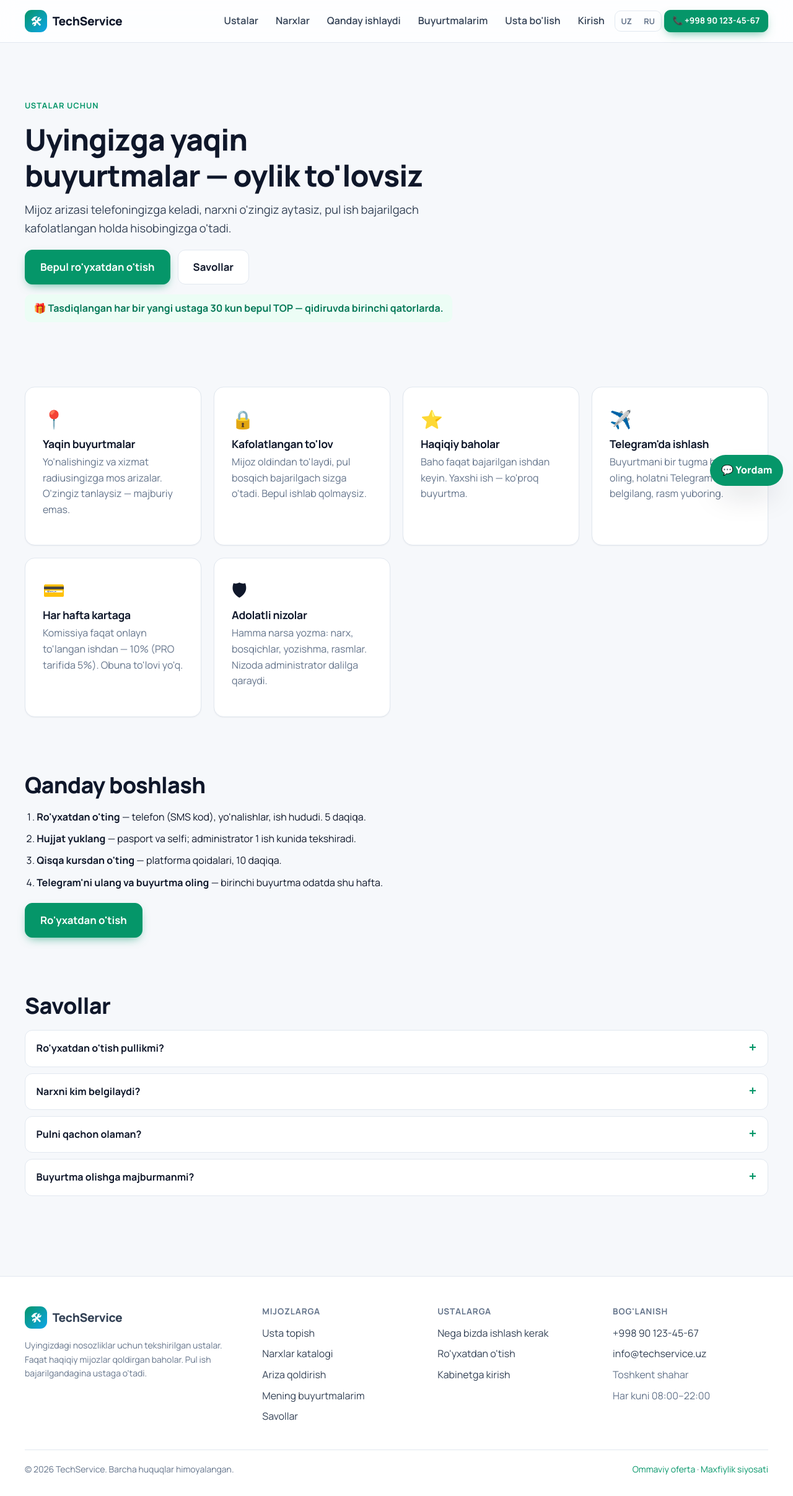
After one commit to AnonymousSherali/remontQurilma-1, a Django app: page /ustalar-uchun/ in a window 1280 px wide. The commit adds this page. Shown: the whole page at 62% size. Run offline with Django 4.2, Linux system fonts and the light colour scheme; data comes from the database, SQL or seed files in the repository; data that the repository does not hold is empty; parts of the project's set-up code (start-up, migrations or seed data) failed here and were passed over; some libraries are stand-ins or nearby versions.

Commit message:
Ustalarni jalb qilish
- /ustalar-uchun/: afzalliklar, so'nggi 30 kundagi talab, qanday boshlash, savollar; ?ref saqlanadi
- Birinchi tasdiqlanganda NEW_MASTER_FREE_TOP_DAYS kun bepul TOP (bir marta, SMS/Telegram xabari)
- Kabinetda «Ishni boshlashga tayyorlik» ro'yxati (7 band)
- Usta qayerdan kelgani yoziladi; statistikada yangi ustalar manbasi

Co-Authored-By: Claude Opus 5.5 <noreply@anthropic.com>
Claude-Session: https://claude.ai/code/session_01B474oRx1HmwwLamaCrHn4U

```diff
--- a/config/seo_urls.py
+++ b/config/seo_urls.py
@@ -22,7 +22,7 @@ class StaticSitemap(I18nSitemap):
     changefreq = 'weekly'
 
     def items(self):
-        return ['repair_service:index', 'masters:list', 'repair_service:catalog',
+        return ['repair_service:index', 'masters:list', 'masters:for_masters', 'repair_service:catalog',
                 'repair_service:offer', 'repair_service:privacy']
 
     def location(self, item):
--- a/config/settings.py
+++ b/config/settings.py
@@ -306,6 +306,9 @@ PAYOUT_MIN_AMOUNT = int(os.environ.get('PAYOUT_MIN_AMOUNT') or 50000)   # kichik
 PAYOUT_DELAY_HOURS = int(os.environ.get('PAYOUT_DELAY_HOURS') or 24)    # chiqarilgandan keyin kutish
 PAYOUT_PROVIDER = os.environ.get('PAYOUT_PROVIDER') or 'manual'         # payments/payout_providers.py
 
+# --- Yangi ustalar: birinchi tasdiqlanganda bepul TOP (kun; 0 — o'chiq) ---
+NEW_MASTER_FREE_TOP_DAYS = int(os.environ.get('NEW_MASTER_FREE_TOP_DAYS') or 30)
+
 # --- Promo-kodlar va referal (payments/promos.py). Qiymatlar namunaviy! ---
 # Chegirma platforma hisobidan (usta to'liq oladi) — narxning shu foizidan oshmaydi
 PROMO_MAX_SHARE_PERCENT = int(os.environ.get('PROMO_MAX_SHARE_PERCENT') or 50)
--- a/masters/admin.py
+++ b/masters/admin.py
@@ -204,6 +204,9 @@ class MasterAdmin(ModelAdmin):
     def verify(self, request, queryset):
         without_docs = queryset.exclude(id_status=Master.ID_APPROVED).count()
         updated = queryset.update(is_verified=True)
+        from .onboarding import grant_welcome_bonus
+        for master in queryset:            # update() signal bermaydi — bonusni alohida
+            grant_welcome_bonus(master)
         messages.success(request, f'{updated} ta usta tasdiqlandi va saytda ko\'rinadi.')
         if without_docs:
             messages.warning(request, f'{without_docs} tasining hujjatlari tekshirilmagan — saytda «Hujjatlari '
--- a/masters/models.py
+++ b/masters/models.py
@@ -109,6 +109,8 @@ class Master(models.Model):
     referred_by = models.ForeignKey('self', on_delete=models.SET_NULL, null=True, blank=True,
                                     related_name='referrals', verbose_name='Taklif qilgan usta')
     referral_rewarded = models.BooleanField('Taklif mukofoti berilgan', default=False)
+    welcome_bonus_given = models.BooleanField('Boshlang\'ich bepul TOP berilgan', default=False)
+    signup_source = models.CharField("Qayerdan kelgan", max_length=60, blank=True)
     promoted_until = models.DateTimeField('TOP muddati', null=True, blank=True)
     pro_until = models.DateTimeField('PRO muddati', null=True, blank=True)
     telegram_chat_id = models.BigIntegerField('Telegram chat', null=True, blank=True, unique=True,
--- a/masters/urls.py
+++ b/masters/urls.py
@@ -9,6 +9,7 @@ urlpatterns = [
     path('ustalar/', views.master_list, name='list'),
     path('ustalar/<int:pk>/', views.master_detail, name='detail'),
     path('ustalar/royxatdan-otish/', views.register, name='register'),
+    path('ustalar-uchun/', views.for_masters, name='for_masters'),
 
     path('kirish/', views.MasterLoginView.as_view(), name='login'),
     path('parolni-tiklash/', views.password_reset, name='password_reset'),
--- a/masters/views.py
+++ b/masters/views.py
@@ -26,7 +26,7 @@ from repair_service.photos import can_delete as can_delete_photo
 from repair_service.photos import portfolio
 from repair_service.models import ServiceRequest
 
-from . import documents, feed, learning, reliability, seo
+from . import documents, feed, learning, onboarding, reliability, seo
 from .forms import (
     deviation_percent, MasterProfileForm, MasterRegistrationForm, PasswordResetForm, PhoneLoginForm, QuoteForm, ReviewForm,
 )
@@ -171,6 +171,25 @@ def master_detail(request, pk):
     })
 
 
+def for_masters(request):
+    """Ustalar uchun sahifa: nega bizda ishlash foydali, qanday boshlash. Havoladagi ?ref= saqlanadi."""
+    from django.db.models import Count
+
+    from repair_service.models import ServiceRequest as SR
+    if request.GET.get('ref'):
+        request.session['master_ref'] = request.GET['ref'][:12].upper()
+    from datetime import timedelta
+    month_ago = timezone.now() - timedelta(days=30)
+    demand = (SR.objects.filter(created_at__gte=month_ago, category__isnull=False).order_by()
+              .values('category__name', 'category__icon').annotate(n=Count('id')).order_by('-n')[:6])
+    return render(request, 'masters/for_masters.html', {
+        'fee': settings.PLATFORM_FEE_PERCENT, 'pro_fee': settings.PRO_FEE_PERCENT,
+        'free_top_days': settings.NEW_MASTER_FREE_TOP_DAYS, 'payout_min': settings.PAYOUT_MIN_AMOUNT,
+        'demand': demand, 'requests_month': SR.objects.filter(created_at__gte=month_ago).count(),
+        'register_url': reverse('masters:register'),
+    })
+
+
 def register(request):
     if request.user.is_authenticated and hasattr(request.user, 'master'):
         return redirect('masters:dashboard')
@@ -184,6 +203,11 @@ def register(request):
         if inviter and inviter.pk != master.pk:
             master.referred_by = inviter
             master.save(update_fields=['referred_by'])
+        from repair_service import analytics
+        src = analytics.attribution(request)
+        master.signup_source = 'taklif' if inviter else src.get('source', '')[:60]
+        master.save(update_fields=['signup_source'])
+        analytics.record(request, 'master_signup')
         login(request, master.user, backend='django.contrib.auth.backends.ModelBackend')
         messages.success(
             request,
@@ -265,6 +289,7 @@ def dashboard(request):
         'balance': balance,
         'open_count': feed.open_count(master),
         'calendar': schedule.calendar(master),
+        'readiness': onboarding.checklist(master),
         'learning': learning.progress(master),
         'reliability_tips': reliability.tips(master),
         'referral_link': request.build_absolute_uri(
--- a/repair_service/models.py
+++ b/repair_service/models.py
@@ -380,8 +380,9 @@ class ExperimentExposure(models.Model):
 class AnalyticsEvent(models.Model):
     """Yengil tahlil hodisasi (shaxsiy ma'lumotsiz): tashrif, forma boshlandi, ariza."""
 
-    PAGE_VIEW, FORM_START, REQUEST = 'page_view', 'form_start', 'request'
-    NAME_CHOICES = [(PAGE_VIEW, 'Sahifa ochildi'), (FORM_START, "Forma to'ldirish boshlandi"), (REQUEST, 'Ariza')]
+    PAGE_VIEW, FORM_START, REQUEST, MASTER_SIGNUP = 'page_view', 'form_start', 'request', 'master_signup'
+    NAME_CHOICES = [(PAGE_VIEW, 'Sahifa ochildi'), (FORM_START, "Forma to'ldirish boshlandi"), (REQUEST, 'Ariza'),
+                    (MASTER_SIGNUP, "Usta ro'yxatdan o'tdi")]
 
     name = models.CharField('Hodisa', max_length=20, choices=NAME_CHOICES, db_index=True)
     visitor = models.CharField('Tashrifchi (tasodifiy ID)', max_length=32, db_index=True)
--- a/static/css/app.css
+++ b/static/css/app.css
@@ -723,3 +723,14 @@ input[type="file"] { font: inherit; font-size: .9rem; }
 .lesson-video { position: relative; padding-top: 56.25%; border-radius: var(--radius); overflow: hidden; margin-bottom: 1rem; }
 .lesson-video iframe { position: absolute; inset: 0; width: 100%; height: 100%; border: 0; }
 .lesson-text p { line-height: 1.7; }
+
+/* ---------- Ustalar uchun sahifa ---------- */
+.for-masters-hero h1 { font-size: clamp(1.9rem, 4.5vw, 3rem); max-width: 20ch; margin: .4rem 0 .8rem; }
+.for-masters-hero .lead { font-size: 1.15rem; color: var(--ink-2); max-width: 60ch; }
+.for-masters-gift { display: inline-block; margin-top: 1rem; padding: .6rem .9rem; border-radius: var(--radius-sm); background: var(--brand-50); color: var(--brand-600); font-weight: 700; }
+.benefits h3 { margin: .4rem 0; font-size: 1.1rem; }
+.benefits__icon { font-size: 1.8rem; }
+.steps-list { display: grid; gap: .6rem; padding-left: 1.2rem; margin-bottom: 1.25rem; }
+.readiness__list { list-style: none; padding: 0; margin: .5rem 0 0; display: grid; gap: .35rem; }
+.readiness__list a { color: inherit; }
+.readiness__list .is-done { color: var(--muted); text-decoration: line-through; }
--- a/templates/admin/stats.html
+++ b/templates/admin/stats.html
@@ -80,6 +80,10 @@
           {% empty %}<tr><td colspan="7" class="py-3 text-font-subtle-light">Hali ma'lumot yo'q.</td></tr>{% endfor %}
         </tbody></table></div>
       <p class="text-xs text-font-subtle-light" style="margin-top:8px">Reklama havolalariga UTM qo'shing: <code>?utm_source=instagram&amp;utm_medium=cpc&amp;utm_campaign=kuz</code>. Referal havolalari «referal» bo'lib ko'rinadi.</p>
+      {% if traffic.masters %}
+      <div class="text-sm" style="margin-top:12px"><strong>Yangi ustalar manbasi:</strong>
+        <ul style="display:grid;gap:4px;margin-top:6px">{% for m in traffic.masters %}<li>{{ m.signup_source }} — {{ m.n }} ro'yxatdan o'tdi, {{ m.verified }} tasdiqlandi</li>{% endfor %}</ul></div>
+      {% endif %}
       {% if traffic.landing %}
       <div class="text-sm" style="margin-top:12px"><strong>Eng ko'p ariza keltirgan kirish sahifalari:</strong>
         <ul style="display:grid;gap:4px;margin-top:6px">{% for l in traffic.landing %}<li><code>{{ l.landing_path }}</code> — {{ l.requests }} ariza, {{ l.done }} bajarildi</li>{% endfor %}</ul></div>
--- a/templates/base.html
+++ b/templates/base.html
@@ -56,7 +56,7 @@
         {% elif user.is_authenticated and user.is_staff %}
           <a href="{% url 'admin:index' %}">Admin</a>
         {% else %}
-          <a href="{% url 'masters:register' %}">{% translate "Usta bo'lish" %}</a>
+          <a href="{% url 'masters:for_masters' %}">{% translate "Usta bo'lish" %}</a>
           <a href="{% url 'masters:login' %}">{% translate "Kirish" %}</a>
         {% endif %}
         <form action="{% url 'set_language' %}" method="post" class="lang-switch" aria-label="{% translate 'Til' %}">
@@ -98,6 +98,7 @@
         <div>
           <h4>{% translate "Ustalarga" %}</h4>
           <ul>
+            <li><a href="{% url 'masters:for_masters' %}">{% translate "Nega bizda ishlash kerak" %}</a></li>
             <li><a href="{% url 'masters:register' %}">{% translate "Ro'yxatdan o'tish" %}</a></li>
             <li><a href="{% url 'masters:login' %}">{% translate "Kabinetga kirish" %}</a></li>
           </ul>
--- /dev/null
+++ b/templates/masters/for_masters.html
@@ -0,0 +1,63 @@
+{% extends "base.html" %}
+{% load i18n humanize %}
+{% block title %}{% translate "Ustalar uchun — buyurtmalarni bepul oling" %} | {{ SITE.name }}{% endblock %}
+{% block description %}{% translate "Santexnik, elektrik va maishiy texnika ustalari uchun: yaqin atrofdagi buyurtmalar, kafolatlangan to'lov, haqiqiy baholar. Ro'yxatdan o'tish bepul." %}{% endblock %}
+{% block content %}
+<section class="section for-masters-hero">
+  <div class="container">
+    <span class="eyebrow">{% translate "Ustalar uchun" %}</span>
+    <h1>{% translate "Uyingizga yaqin buyurtmalar — oylik to'lovsiz" %}</h1>
+    <p class="lead">{% translate "Mijoz arizasi telefoningizga keladi, narxni o'zingiz aytasiz, pul ish bajarilgach kafolatlangan holda hisobingizga o'tadi." %}</p>
+    <div style="display:flex;gap:.75rem;flex-wrap:wrap;margin-top:1.25rem">
+      <a class="btn btn--primary btn--lg" href="{{ register_url }}">{% translate "Bepul ro'yxatdan o'tish" %}</a>
+      <a class="btn btn--lg" href="#savollar">{% translate "Savollar" %}</a>
+    </div>
+    {% if free_top_days %}<p class="for-masters-gift">🎁 {% blocktranslate with d=free_top_days %}Tasdiqlangan har bir yangi ustaga {{ d }} kun bepul TOP — qidiruvda birinchi qatorlarda.{% endblocktranslate %}</p>{% endif %}
+  </div>
+</section>
+
+<section class="section" style="padding-top:0">
+  <div class="container">
+    <div class="grid grid--3 benefits">
+      <div class="card"><div class="benefits__icon">📍</div><h3>{% translate "Yaqin buyurtmalar" %}</h3><p class="muted">{% translate "Yo'nalishingiz va xizmat radiusingizga mos arizalar. O'zingiz tanlaysiz — majburiy emas." %}</p></div>
+      <div class="card"><div class="benefits__icon">🔒</div><h3>{% translate "Kafolatlangan to'lov" %}</h3><p class="muted">{% translate "Mijoz oldindan to'laydi, pul bosqich bajarilgach sizga o'tadi. Bepul ishlab qolmaysiz." %}</p></div>
+      <div class="card"><div class="benefits__icon">⭐</div><h3>{% translate "Haqiqiy baholar" %}</h3><p class="muted">{% translate "Baho faqat bajarilgan ishdan keyin. Yaxshi ish — ko'proq buyurtma." %}</p></div>
+      <div class="card"><div class="benefits__icon">✈️</div><h3>{% translate "Telegram'da ishlash" %}</h3><p class="muted">{% translate "Buyurtmani bir tugma bilan oling, holatni Telegram'dan belgilang, rasm yuboring." %}</p></div>
+      <div class="card"><div class="benefits__icon">💳</div><h3>{% translate "Har hafta kartaga" %}</h3><p class="muted">{% blocktranslate with f=fee|floatformat:0 p=pro_fee|floatformat:0 %}Komissiya faqat onlayn to'langan ishdan — {{ f }}% (PRO tarifida {{ p }}%). Obuna to'lovi yo'q.{% endblocktranslate %}</p></div>
+      <div class="card"><div class="benefits__icon">🛡</div><h3>{% translate "Adolatli nizolar" %}</h3><p class="muted">{% translate "Hamma narsa yozma: narx, bosqichlar, yozishma, rasmlar. Nizoda administrator dalilga qaraydi." %}</p></div>
+    </div>
+  </div>
+</section>
+
+{% if demand %}
+<section class="section" style="padding-top:0">
+  <div class="container">
+    <h2>{% blocktranslate with n=requests_month %}So'nggi 30 kunda {{ n }} ta ariza{% endblocktranslate %}</h2>
+    <div class="chips">{% for d in demand %}<span class="chip">{{ d.category__icon }} {{ d.category__name }} · {{ d.n }}</span>{% endfor %}</div>
+  </div>
+</section>
+{% endif %}
+
+<section class="section" style="padding-top:0">
+  <div class="container">
+    <h2>{% translate "Qanday boshlash" %}</h2>
+    <ol class="steps-list">
+      <li><strong>{% translate "Ro'yxatdan o'ting" %}</strong> — {% translate "telefon (SMS kod), yo'nalishlar, ish hududi. 5 daqiqa." %}</li>
+      <li><strong>{% translate "Hujjat yuklang" %}</strong> — {% translate "pasport va selfi; administrator 1 ish kunida tekshiradi." %}</li>
+      <li><strong>{% translate "Qisqa kursdan o'ting" %}</strong> — {% translate "platforma qoidalari, 10 daqiqa." %}</li>
+      <li><strong>{% translate "Telegram'ni ulang va buyurtma oling" %}</strong> — {% translate "birinchi buyurtma odatda shu hafta." %}</li>
+    </ol>
+    <a class="btn btn--primary btn--lg" href="{{ register_url }}">{% translate "Ro'yxatdan o'tish" %}</a>
+  </div>
+</section>
+
+<section class="section" id="savollar" style="padding-top:0">
+  <div class="container faq">
+    <h2>{% translate "Savollar" %}</h2>
+    <details><summary>{% translate "Ro'yxatdan o'tish pullikmi?" %}</summary><p>{% translate "Yo'q. Obuna to'lovi yo'q; komissiya faqat platforma orqali onlayn to'langan ishdan olinadi. Naqd to'lovda komissiya yo'q." %}</p></details>
+    <details><summary>{% translate "Narxni kim belgilaydi?" %}</summary><p>{% translate "Siz. Muammoni ko'rib narx taklif qilasiz, mijoz rozi bo'lgach ish boshlanadi. Katalog narxidan 20% dan ko'p farq qilsa, sababini yozasiz." %}</p></details>
+    <details><summary>{% translate "Pulni qachon olaman?" %}</summary><p>{% blocktranslate with m=payout_min|floatformat:0|intcomma %}Bosqich bajarilgach pul hisobingizga o'tadi va har hafta kartangizga o'tkaziladi ({{ m }} so'mdan boshlab).{% endblocktranslate %}</p></details>
+    <details><summary>{% translate "Buyurtma olishga majburmanmi?" %}</summary><p>{% translate "Yo'q. Band bo'lsangiz «Band» rejimini yoqing yoki dam olish kunlarini belgilang — qidiruvdan vaqtincha yashirinasiz." %}</p></details>
+  </div>
+</section>
+{% endblock %}
```
Also changed, not shown: masters/onboarding.py (added, +59 -0 lines), masters/signals.py (+9 -0 lines), masters/test_onboarding.py (added, +81 -0 lines), repair_service/analytics.py (+7 -2 lines), templates/masters/dashboard.html (+8 -1 lines), masters/migrations/0012_acquisition.py (added), repair_service/migrations/0019_acquisition.py (added).
